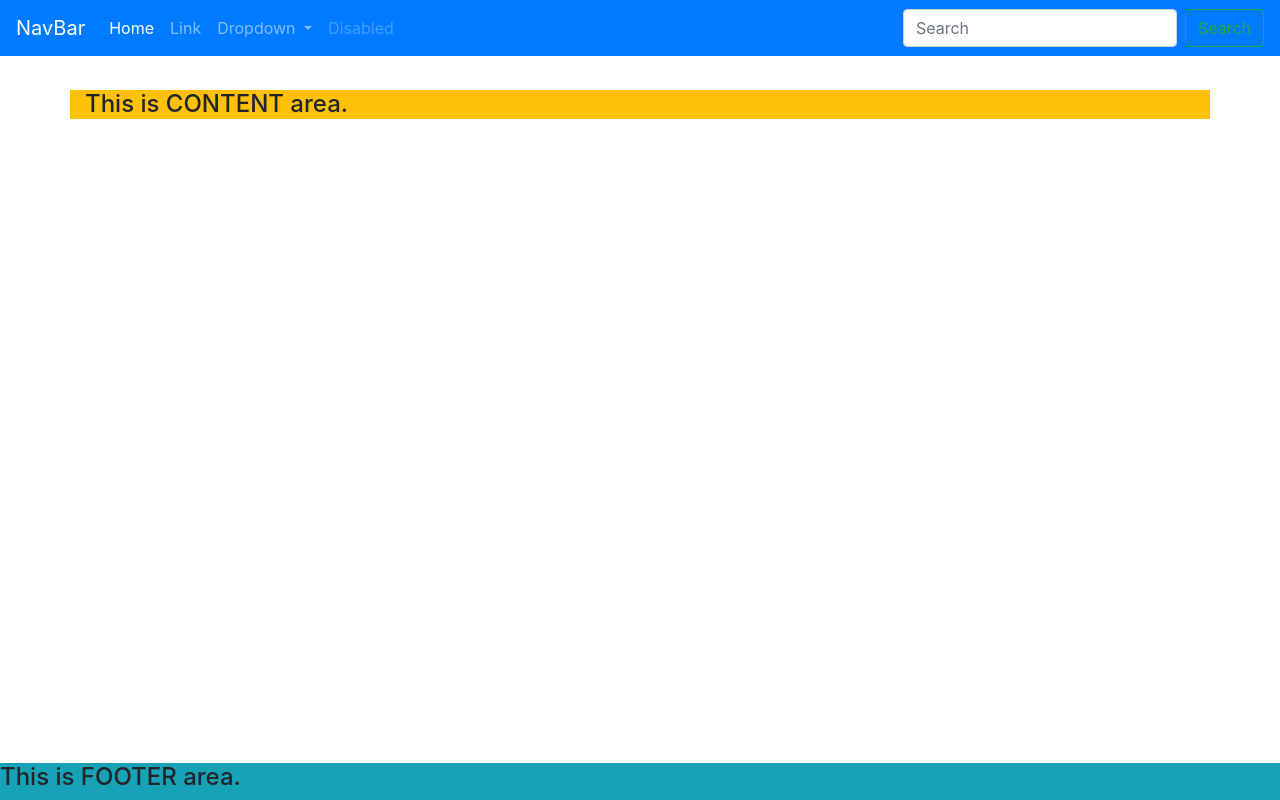
After one commit to swerving-turtle/LikeLion-django-project-1, a Django app: page / in a window 1280 px wide. The commit adds this page. Run offline with Django 4.2, Linux system fonts and the light colour scheme; some libraries are stand-ins or nearby versions.

Commit message:
home, base html 추가

```diff
--- a/bookmark/templates/bookmark/bookmark_list.html
+++ b/bookmark/templates/bookmark/bookmark_list.html
@@ -9,7 +9,7 @@
     <h1>Bookmark List</h1>
     <ul>
         {% for bookmark in object_list %}
-            <li><a href="{% url 'detail' bookmark.id %}">{{ bookmark }}</a></li>
+            <li><a href="{% url 'bookmark:detail' bookmark.id %}">{{ bookmark }}</a></li>
         {% endfor %}
     </ul>
 </div>
--- a/mysite/settings.py
+++ b/mysite/settings.py
@@ -59,7 +59,11 @@ ROOT_URLCONF = 'mysite.urls'
 TEMPLATES = [
     {
         'BACKEND': 'django.template.backends.django.DjangoTemplates',
-        'DIRS': [],
+        'DIRS': [
+            'templates',
+            'blog/templates/blog',
+            'bookmark/templates/bookmark',
+        ],
         'APP_DIRS': True,
         'OPTIONS': {
             'context_processors': [
--- a/mysite/urls.py
+++ b/mysite/urls.py
@@ -18,11 +18,13 @@ from django.contrib import admin
 from django.urls import path, include
 
 from bookmark.views import BookmarkLV, BookmarkDV
+from mysite.views import HomeView
 
 urlpatterns = [
     path('admin/', admin.site.urls),
     path('bookmark/', include('bookmark.urls')),
     # path('bookmark/', BookmarkLV.as_view(), name='index'),
     # path('bookmark/<int:pk>/', BookmarkDV.as_view(), name='detail'),
+    path('', HomeView.as_view(), name='home'),
     path('blog/', include('blog.urls')),
 ]
--- /dev/null
+++ b/mysite/views.py
@@ -0,0 +1,5 @@
+from django.views.generic import TemplateView
+
+
+class HomeView(TemplateView):
+    template_name = 'home.html'
--- /dev/null
+++ b/templates/home.html
@@ -0,0 +1,68 @@
+<!doctype html>
+<html lang="ko">
+<head>
+    <meta charset="UTF-8">
+    <meta name="viewport"
+          content="width=device-width, user-scalable=no, initial-scale=1.0, maximum-scale=1.0, minimum-scale=1.0">
+    <meta http-equiv="X-UA-Compatible" content="ie=edge">
+    <title>Django Web Programming</title>
+    <link rel="stylesheet" href="https://stackpath.bootstrapcdn.com/bootstrap/4.3.1/css/bootstrap.min.css"
+          integrity="sha384-ggOyR0iXCbMQv3Xipma34MD+dH/1fQ784/j6cY/iJTQUOhcWr7x9JvoRxT2MZw1T" crossorigin="anonymous">
+</head>
+<body style="padding-top: 90px">
+<nav class="navbar navbar-expand-lg navbar-dark bg-primary fixed-top">
+    <a class="navbar-brand" href="#">NavBar</a>
+    <button class="navbar-toggler" type="button" data-toggle="collapse" data-target="#navbarSupportedContent">
+        <span class="navbar-toggler-icon"></span>
+    </button>
+
+    <div class="collapse navbar-collapse" id="navbarSupportedContent">
+        <ul class="navbar-nav mr-auto">
+            <li class="nav-item active">
+                <a href="#" class="nav-link">
+                    Home <span class="sr-only">current</span>
+                </a>
+            </li>
+            <li class="nav-item">
+                <a href="#" class="nav-link">Link</a>
+            </li>
+            <li class="nav-item dropdown">
+                <a href="#" class="nav-link dropdown-toggle" id="navbarDropdown" role="button" data-toggle="dropdown">
+                    Dropdown
+                </a>
+                <div class="dropdown-menu">
+                    <a href="#" class="dropdown-item">Action</a>
+                    <a href="#" class="dropdown-item">Another action</a>
+                    <div class="dropdown-divider"></div>
+                    <a href="#" class="dropdown-item">Something else here</a>
+                </div>
+            </li>
+            <li class="nav-item">
+                <a href="#" class="nav-link disabled" tabindex="-1">Disabled</a>
+            </li>
+        </ul>
+        <form class="form-inline my-2 my-lg-0">
+            <input type="search" class="form-control mr-sm-2" placeholder="Search">
+            <button class="btn btn-outline-success my-2 my-sm-0" type="submit">Search</button>
+        </form>
+    </div>
+</nav>
+<div class="container bg-warning">
+    <h4>This is CONTENT area.</h4>
+</div>
+<footer class="fixed-bottom bg-info">
+    <h4>This is FOOTER area.</h4>
+</footer>
+<script src="https://code.jquery.com/jquery-3.3.1.slim.min.js"
+        integrity="sha384-q8i/X+965DzO0rT7abK41JStQIAqVgRVzpbzo5smXKp4YfRvH+8abtTE1Pi6jizo"
+        crossorigin="anonymous"></script>
+
+<script src="https://cdnjs.cloudflare.com/ajax/libs/popper.js/1.14.7/umd/popper.min.js"
+        integrity="sha384-UO2eT0CpHqdSJQ6hJty5KVphtPhzWj9WO1clHTMGa3JDZwrnQq4sF86dIHNDz0W1"
+        crossorigin="anonymous"></script>
+
+<script src="https://stackpath.bootstrapcdn.com/bootstrap/4.3.1/js/bootstrap.min.js"
+        integrity="sha384-JjSmVgyd0p3pXB1rRibZUAYoIIy6OrQ6VrjIEaFf/nJGzIxFDsf4x0xIM+B07jRM"
+        crossorigin="anonymous"></script>
+</body>
+</html>
```
Also changed, not shown: templates/base.html (added, +68 -0 lines), blog/urls.py (line endings or trailing spaces).
